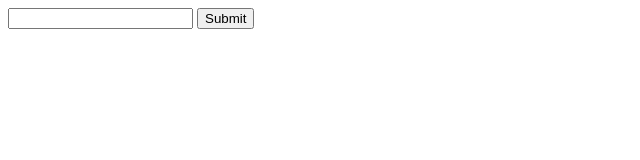
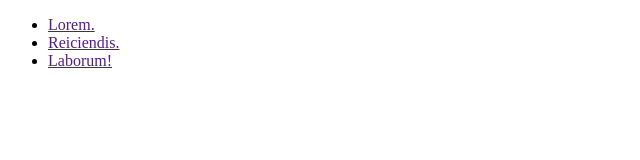
Before and after one commit to zaaydin1299/-rnek, a plain HTML site: page loginFrom.html in a window 1280 px wide. Shown: the whole page, without its empty margins (0-640 px from the left). Drawn offline with Linux system fonts and the light colour scheme.

Commit message:
link yapısı eklendi

```diff
--- a/loginFrom.html
+++ b/loginFrom.html
@@ -6,8 +6,9 @@
     <title>Document</title>
 </head>
 <body>
-    </from>
-      <input type="text">
-      <button>Submit</button>
-    </from>
+   <ul>
+    <li><a href="">Lorem.</a></li>
+    <li><a href="">Reiciendis.</a></li>
+    <li><a href="">Laborum!</a></li>
+   </ul>
 </html>
```
